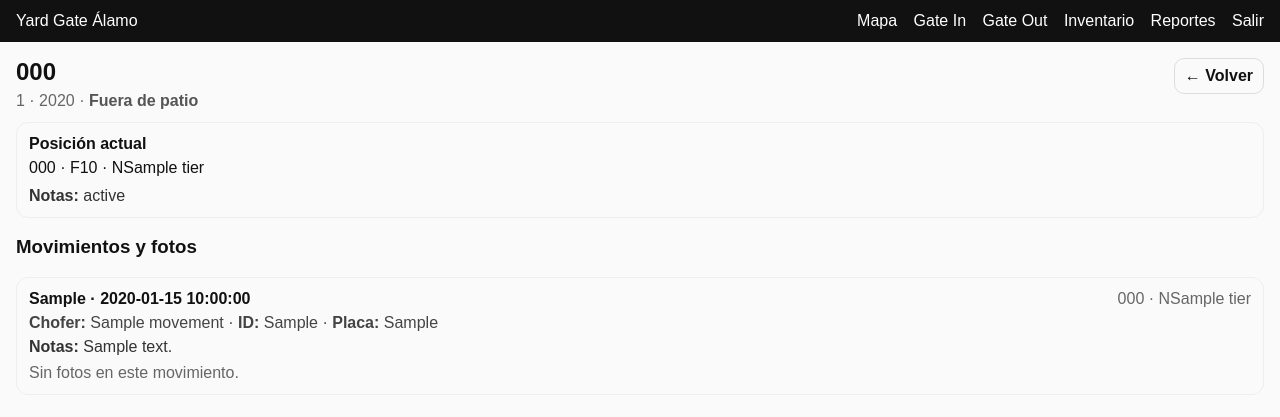
After one commit to alamodylan/yard-gate-alamo, a Python web app: template app/templates/inventory/detail.html in a window 1280 px wide. The commit adds this page. Shown: the top 417 px of the page. Run offline with Jinja, Linux system fonts and the light colour scheme; the template is opened without the code that fills it: most values are stand-ins (such as "Sample title", 1, 10 or a date in 2020).

Commit message:
Para ver fotos

```diff
--- /dev/null
+++ b/app/templates/inventory/detail.html
@@ -0,0 +1,84 @@
+{% extends "base.html" %}
+{% block title %}{{ c.code }} | Inventario{% endblock %}
+
+{% block content %}
+  <div style="display:flex; justify-content:space-between; align-items:flex-start; gap:12px; flex-wrap:wrap;">
+    <div>
+      <h2 style="margin:0;">{{ c.code }}</h2>
+      <div style="color:#666; margin-top:6px;">
+        {{ c.size }}{% if c.year %} · {{ c.year }}{% endif %}
+        · {% if c.is_in_yard %}<b style="color:#137333;">En patio</b>{% else %}<b style="color:#555;">Fuera de patio</b>{% endif %}
+      </div>
+    </div>
+
+    <div style="display:flex; gap:10px;">
+      <a href="{{ url_for('inventory.inventory_index') }}"
+         style="padding:8px 10px; border:1px solid #ddd; border-radius:10px; text-decoration:none; color:#111; font-weight:800;">
+        ← Volver
+      </a>
+    </div>
+  </div>
+
+  <div style="margin-top:12px; padding:12px; border:1px solid #eee; border-radius:12px;">
+    <div style="font-weight:900; margin-bottom:6px;">Posición actual</div>
+    {% if current_pos %}
+      <div>{{ current_pos.bay_code }} · F{{ "%02d"|format(current_pos.depth_row) }} · N{{ current_pos.tier }}</div>
+    {% else %}
+      <div style="color:#666;">—</div>
+    {% endif %}
+    {% if c.status_notes %}
+      <div style="margin-top:10px; color:#333;"><b>Notas:</b> {{ c.status_notes }}</div>
+    {% endif %}
+  </div>
+
+  <h3 style="margin-top:18px;">Movimientos y fotos</h3>
+
+  {% if not movements %}
+    <div style="color:#666;">Este contenedor no tiene movimientos registrados.</div>
+  {% endif %}
+
+  {% for mv in movements %}
+    <div style="margin-top:12px; border:1px solid #eee; border-radius:12px; padding:12px;">
+      <div style="display:flex; justify-content:space-between; gap:10px; flex-wrap:wrap;">
+        <div style="font-weight:900;">
+          {{ mv.movement_type }} · {{ mv.occurred_at }}
+        </div>
+        <div style="color:#666;">
+          {% if mv.bay_code %}{{ mv.bay_code }}{% endif %}
+          {% if mv.depth_row %} · F{{ "%02d"|format(mv.depth_row) }}{% endif %}
+          {% if mv.tier %} · N{{ mv.tier }}{% endif %}
+        </div>
+      </div>
+
+      {% if mv.driver_name or mv.truck_plate %}
+        <div style="margin-top:6px; color:#444;">
+          <b>Chofer:</b> {{ mv.driver_name or "—" }}
+          {% if mv.driver_id_doc %} · <b>ID:</b> {{ mv.driver_id_doc }}{% endif %}
+          {% if mv.truck_plate %} · <b>Placa:</b> {{ mv.truck_plate }}{% endif %}
+        </div>
+      {% endif %}
+
+      {% if mv.notes %}
+        <div style="margin-top:6px; color:#333;"><b>Notas:</b> {{ mv.notes }}</div>
+      {% endif %}
+
+      {% set photos = photos_by_mv.get(mv.id, []) %}
+      {% if photos and photos|length > 0 %}
+        <div style="margin-top:10px; display:flex; gap:10px; flex-wrap:wrap;">
+          {% for ph in photos %}
+            <a href="{{ ph.url }}" target="_blank"
+               style="display:inline-block; border:1px solid #ddd; border-radius:12px; overflow:hidden; width:180px; text-decoration:none; color:#111;">
+              <div style="padding:6px 8px; font-size:12px; font-weight:800; background:#fafafa;">
+                {{ ph.photo_type }} · {{ ph.uploaded_at }}
+              </div>
+              <img src="{{ ph.url }}" alt="{{ ph.photo_type }}"
+                   style="width:180px; height:120px; object-fit:cover; display:block;">
+            </a>
+          {% endfor %}
+        </div>
+      {% else %}
+        <div style="margin-top:8px; color:#666;">Sin fotos en este movimiento.</div>
+      {% endif %}
+    </div>
+  {% endfor %}
+{% endblock %}
```
Also changed, not shown: app/blueprints/inventory/routes.py (+71 -5 lines), app/templates/inventory/index.html (+37 -11 lines).
